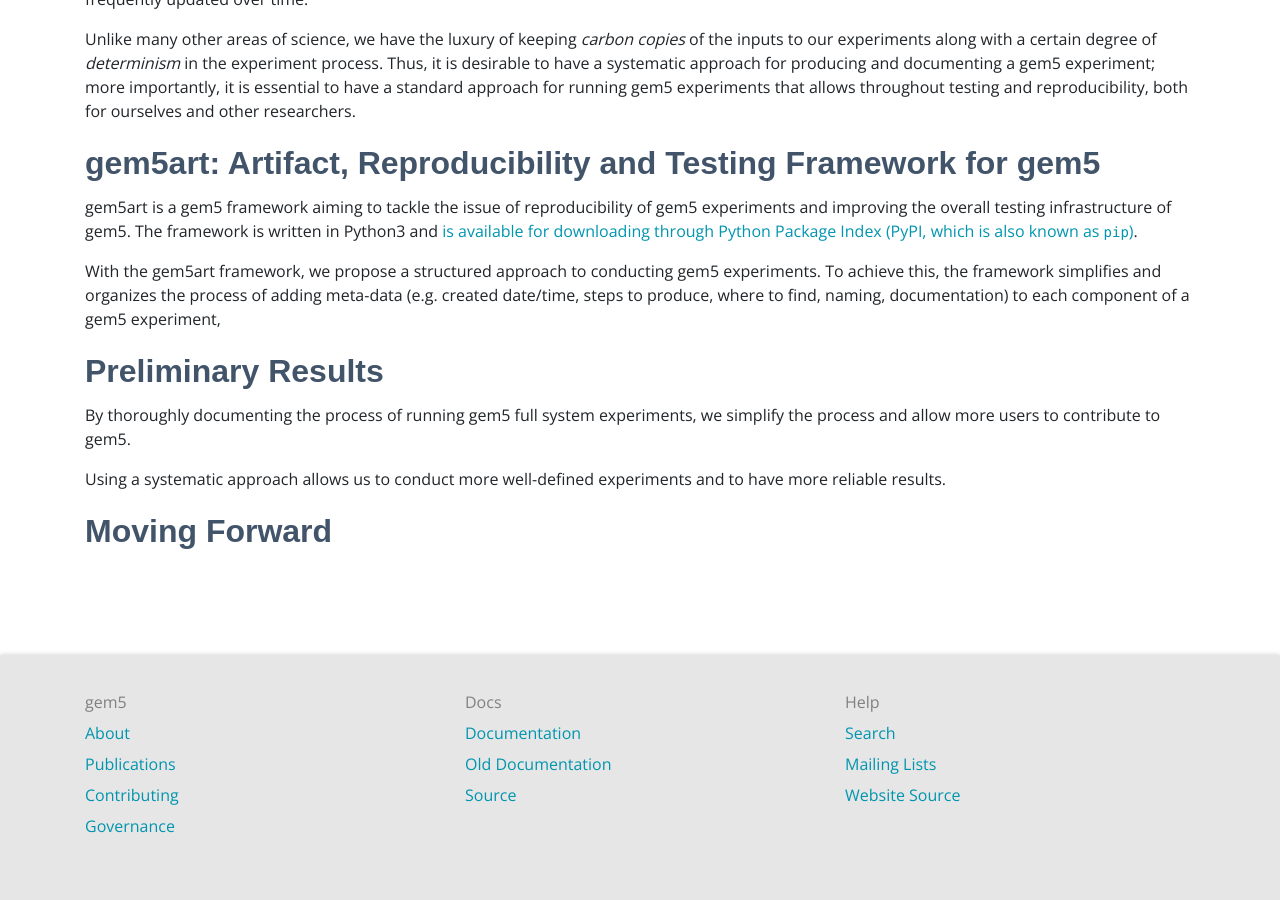
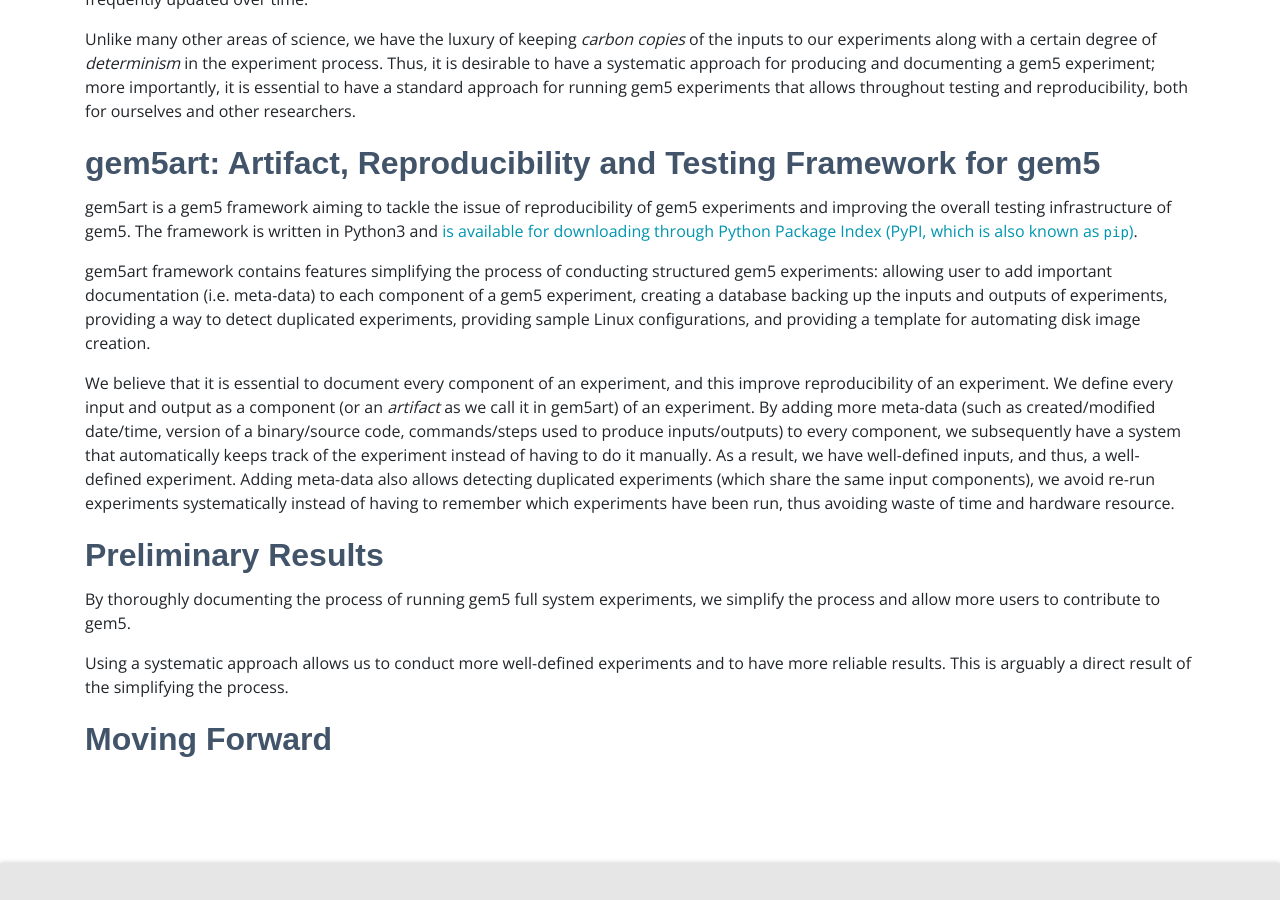
Before and after one commit to gem5/website, a Jekyll site: the page built from _posts/2020-05-26-gem5art.md, in a window 1280 px wide and 900 px high, scrolled down 833 px. Built offline with Jekyll 4.4.1, drawn with Linux system fonts in a browser that asks for light colours; nearby versions of some CDN libraries; some web fonts are replaced.

Commit message:
Update 2020-05-26-gem5art.md

```diff
--- a/_posts/2020-05-26-gem5art.md
+++ b/_posts/2020-05-26-gem5art.md
@@ -41,13 +41,20 @@
 gem5art is a gem5 framework aiming to tackle the issue of reproducibility of gem5 experiments and improving the overall testing infrastructure of gem5.
 The framework is written in Python3 and [is available for downloading through Python Package Index (PyPI, which is also known as `pip`)](https://github.com/darchr/gem5art).
 
-With the gem5art framework, we propose a structured approach to conducting gem5 experiments. To achieve this, the framework simplifies and organizes the process of adding meta-data (e.g. created date/time, steps to produce, where to find, naming, documentation) to each component of a gem5 experiment,
+gem5art framework contains features simplifying the process of conducting structured gem5 experiments: allowing user to add important documentation (i.e. meta-data) to each component of a gem5 experiment, creating a database backing up the inputs and outputs of experiments, providing a way to detect duplicated experiments, providing sample Linux configurations, and providing a template for automating disk image creation.
+
+We believe that it is essential to document every component of an experiment, and this improve reproducibility of an experiment.
+We define every input and output as a component (or an *artifact* as we call it in gem5art) of an experiment.
+By adding more meta-data (such as created/modified date/time, version of a binary/source code, commands/steps used to produce inputs/outputs) to every component, we subsequently have a system that automatically keeps track of the experiment instead of having to do it manually.
+As a result, we have well-defined inputs, and thus, a well-defined experiment.
+Adding meta-data also allows detecting duplicated experiments (which share the same input components), we avoid re-run experiments systematically instead of having to remember which experiments have been run, thus avoiding waste of time and hardware resource.
+
 
 ## Preliminary Results
 
 By thoroughly documenting the process of running gem5 full system experiments, we simplify the process and allow more users to contribute to gem5.
 
-Using a systematic approach allows us to conduct more well-defined experiments and to have more reliable results.
+Using a systematic approach allows us to conduct more well-defined experiments and to have more reliable results. This is arguably a direct result of the simplifying the process.
 
 
 ## Moving Forward
```
